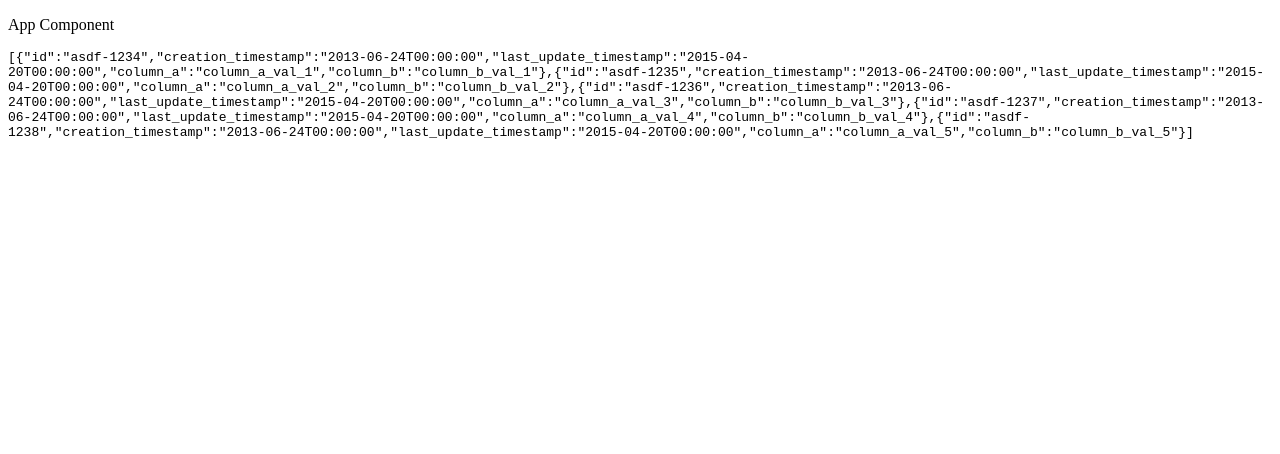
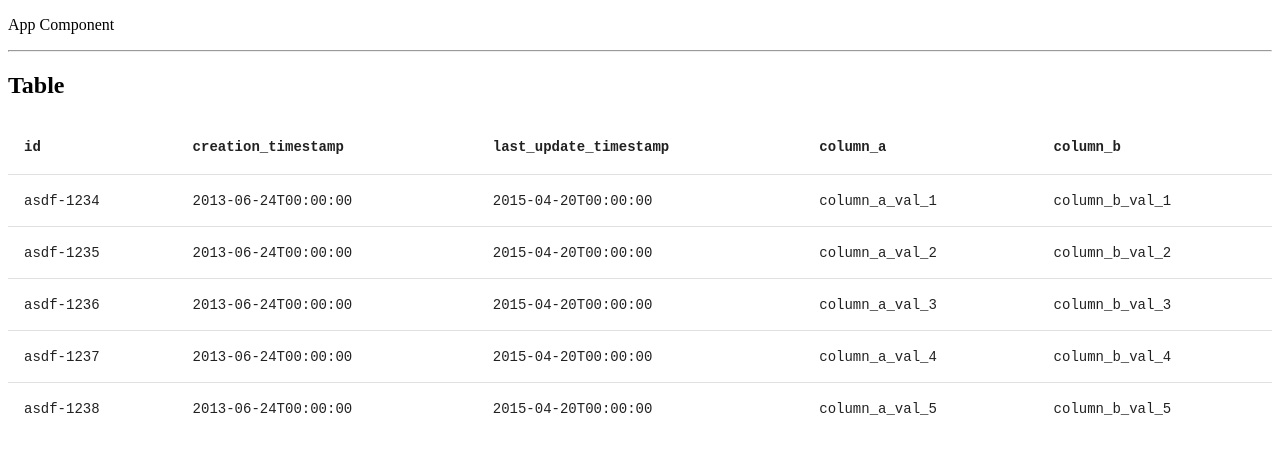
Before and after one commit to squidmin/angular-labs, an Angular app: page / in a window 1280 px wide. Shown: the top 454 px of the page. Built offline with nearby package versions, Linux system fonts and the light colour scheme.

Commit message:
Edit: table component

```diff
--- a/src/app/app.component.html
+++ b/src/app/app.component.html
@@ -1,6 +1,5 @@
 <p>App Component</p>
-<div>
-  <code>
-    <app-table></app-table>
-  </code>
-</div>
+
+<hr />
+
+<app-table></app-table>
--- a/src/app/app.component.ts
+++ b/src/app/app.component.ts
@@ -1,10 +1,13 @@
-import { Component } from '@angular/core';
+import {Component, OnInit} from '@angular/core';
 
 @Component({
   selector: 'app-root',
   templateUrl: './app.component.html',
   styleUrls: ['./app.component.css']
 })
-export class AppComponent {
+export class AppComponent implements OnInit {
   title = 'angular-labs';
+
+  ngOnInit(): void {
+  }
 }
--- a/src/app/components/table/table.component.css
+++ b/src/app/components/table/table.component.css
@@ -0,0 +1,8 @@
+table {
+  width: 100%;
+}
+
+.mat-form-field {
+  font-size: 14px;
+  width: 100%;
+}
--- a/src/app/components/table/table.component.html
+++ b/src/app/components/table/table.component.html
@@ -1 +1,28 @@
-<p>{{placeholder}}</p>
+<div>
+  <h2>{{label}}</h2>
+  <table mat-table [dataSource]="dataSource" class="mat-elevation-z8">
+    <ng-container matColumnDef="id">
+      <th mat-header-cell *matHeaderCellDef><b><code>id</code></b></th>
+      <td mat-cell *matCellDef="let element"><code>{{element.id}}</code></td>
+    </ng-container>
+    <ng-container matColumnDef="creation_timestamp">
+      <th mat-header-cell *matHeaderCellDef><b><code>creation_timestamp</code></b></th>
+      <td mat-cell *matCellDef="let element"><code>{{element.creation_timestamp}}</code></td>
+    </ng-container>
+    <ng-container matColumnDef="last_update_timestamp">
+      <th mat-header-cell *matHeaderCellDef><b><code>last_update_timestamp</code></b></th>
+      <td mat-cell *matCellDef="let element"><code>{{element.last_update_timestamp}}</code></td>
+    </ng-container>
+    <ng-container matColumnDef="column_a">
+      <th mat-header-cell *matHeaderCellDef><b><code>column_a</code></b></th>
+      <td mat-cell *matCellDef="let element"><code>{{element.column_a}}</code></td>
+    </ng-container>
+    <ng-container matColumnDef="column_b">
+      <th mat-header-cell *matHeaderCellDef><b><code>column_b</code></b></th>
+      <td mat-cell *matCellDef="let element"><code>{{element.column_b}}</code></td>
+    </ng-container>
+
+    <tr mat-header-row *matHeaderRowDef="displayedColumns"></tr>
+    <tr mat-row *matRowDef="let row; columns: displayedColumns;"></tr>
+  </table>
+</div>
--- a/src/app/components/table/table.component.ts
+++ b/src/app/components/table/table.component.ts
@@ -23,11 +23,11 @@ const SAMPLE_DATA: Row[] = [
   styleUrls: ['./table.component.css']
 })
 export class TableComponent implements OnInit {
-  placeholder: string = JSON.stringify(SAMPLE_DATA);
-
-  constructor() {
-  }
+  label: string = 'Table'
+  displayedColumns: string[] = ['id', 'creation_timestamp', 'last_update_timestamp', 'column_a', 'column_b',];
+  dataSource = SAMPLE_DATA;
 
   ngOnInit(): void {
+    // Additional init tasks
   }
 }
```
Also changed, not shown: 1 other file (tests, documents, lock files or other folders).
